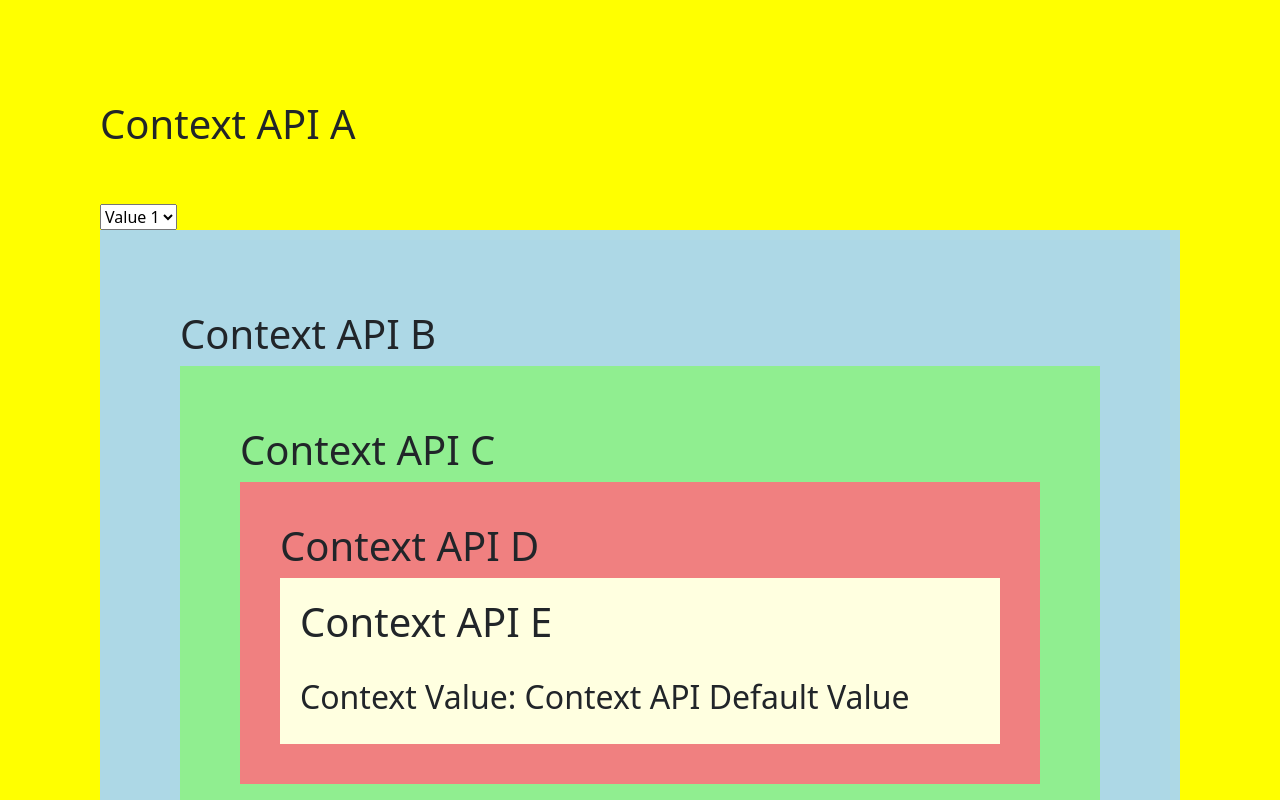
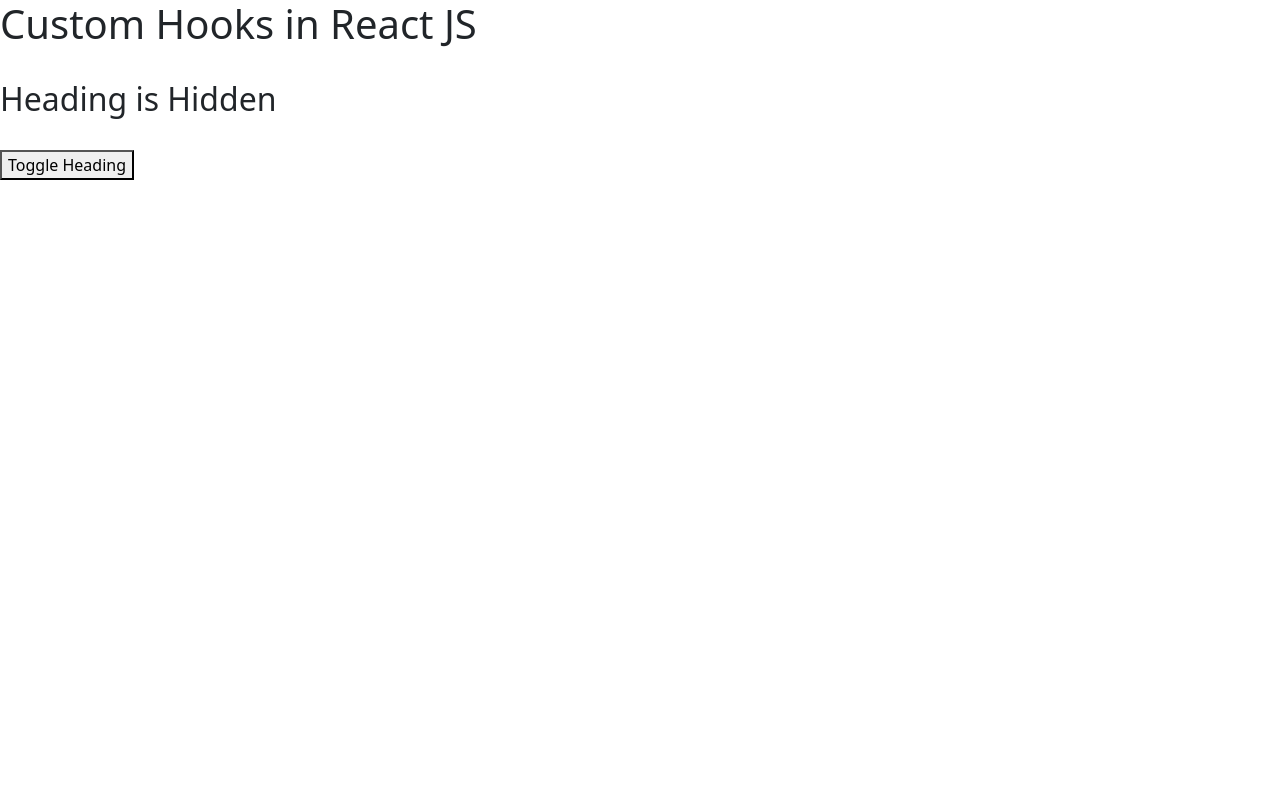
Before and after one commit to Aaditya-Kumar-Mittal/learning_reactjs_c1, a React (Vite) app: page / in a window 1280 px wide. Shown: the top 800 px of the page. Built offline with nearby package versions, Linux system fonts and the light colour scheme.

Commit message:
feat: Custom Hooks

```diff
--- a/src/App.jsx
+++ b/src/App.jsx
@@ -1,11 +1,11 @@
 import React from "react";
-import CSBSContextAPIA from "./components/CSBSContextAPIA";
+import CSBSCustomHooksA from "./components/CSBSCustomHooksA";
 
 
 function App() {
   return (
     <div>
-      <CSBSContextAPIA/>
+      <CSBSCustomHooksA />
     </div>
   );
 }
--- /dev/null
+++ b/src/components/CSBSCustomHooksA.jsx
@@ -0,0 +1,22 @@
+import React from 'react'
+import useToggle from './hooks/useToggle'
+
+function CSBSCustomHooksA() {
+
+    const [value, toggleValue] = useToggle(false);
+  return (
+    <div>
+        <h1>Custom Hooks in React JS</h1>
+
+        <br />
+
+        <h2>{value ? "Heading is Visible" : "Heading is Hidden"}</h2>
+
+        <br />
+
+        <button onClick={toggleValue}>Toggle Heading</button>
+    </div>
+  )
+}
+
+export default CSBSCustomHooksA
--- /dev/null
+++ b/src/components/hooks/useToggle.jsx
@@ -0,0 +1,14 @@
+import { useState } from "react";
+
+
+const useToggle = (defaultValue) => {
+  const [value, setValue] = useState(defaultValue);
+
+  const toggleValue = () => {
+    setValue(!value);
+  };
+
+  return [value, toggleValue];
+};
+
+export default useToggle;
```
